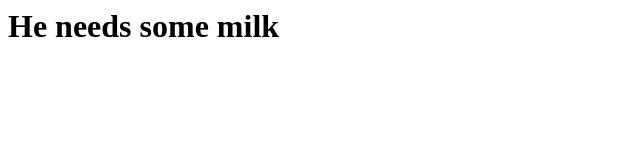
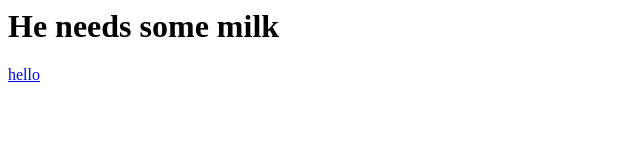
Before and after one commit to Destiny-Richardson/testing, a plain HTML site: page index.html in a window 1280 px wide. Shown: the full height of the page, 0-640 px from the left. Drawn offline with Linux system fonts and the light colour scheme.

Commit message:
I wanted to say hi

```diff
--- a/index.html
+++ b/index.html
@@ -1 +1,3 @@
 <h1> He needs some milk </h1>
+
+<a href="http://www.google.com"> hello <a>
```
